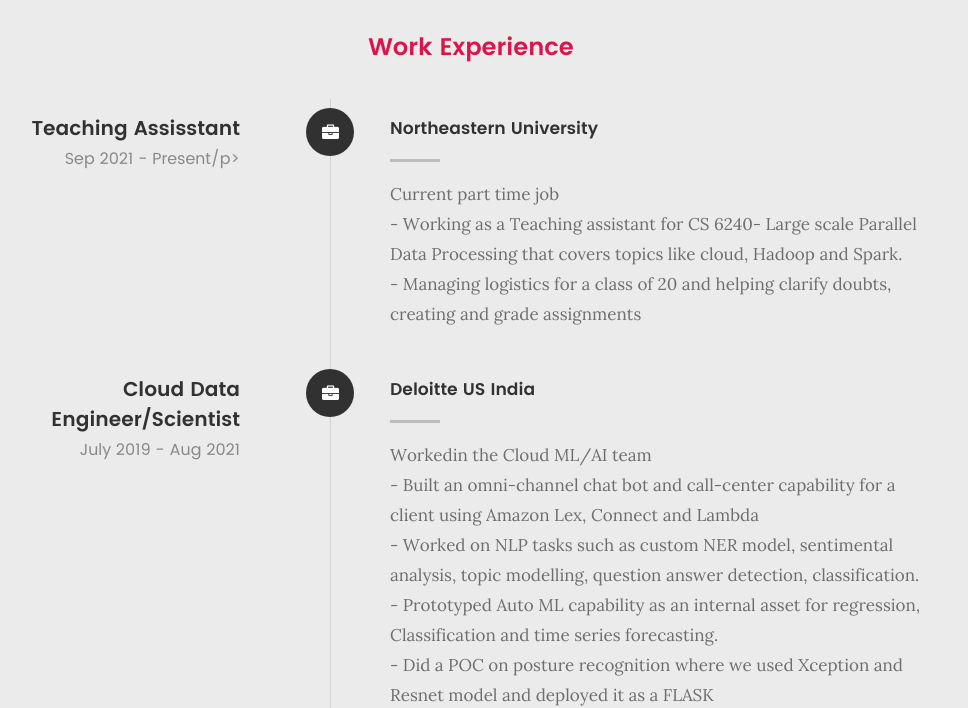
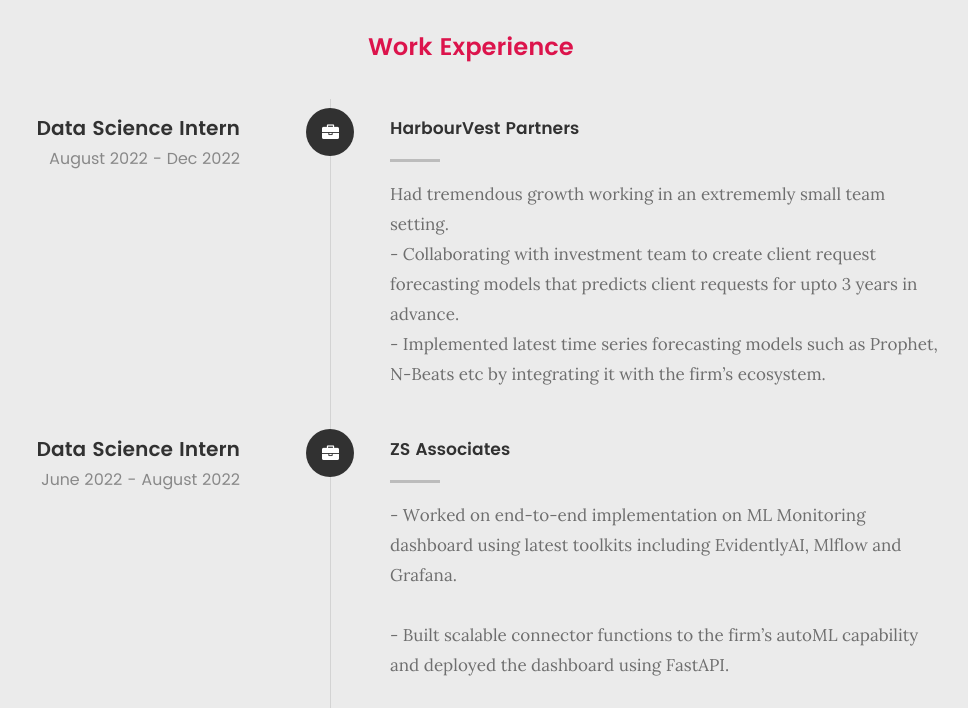
Before and after one commit to niduttnb/niduttnb.github.io, a plain HTML site: page index.html in a window 1280 px wide. Shown: the part 2231-2939 px from the top of the page, without its empty margins (169-1137 px from the left). Drawn offline with Linux system fonts and the light colour scheme; files whose address does not match are found by name.

Commit message:
Update index.html

```diff
--- a/index.html
+++ b/index.html
@@ -193,6 +193,30 @@
    		<div class="col-twelve">
 
    			<div class="timeline-wrap">
+
+				<div class="timeline-block">
+
+	   				<div class="timeline-ico">
+	   					<i class="fa fa-briefcase"></i>
+	   				</div>
+
+	   				<div class="timeline-header">
+	   					<h3>Data Science Intern</h3>
+	   					<p>August 2022 - Dec 2022</p>
+	   				</div>
+
+	   				<div class="timeline-content">
+	   					<h4>HarbourVest Partners</h4>
+	   					<p> Had tremendous growth working in an extrememly small team setting.
+						<br> - Collaborating with investment team to create client request forecasting models that predicts client requests for upto 3 years in advance.
+						<br> - Implemented latest time series forecasting models such as Prophet, N-Beats etc by integrating it with the firm’s ecosystem.
+
+
+	   				</div>
+
+	   			</div>
+
+
    				<div class="timeline-block">
 
 	   				<div class="timeline-ico">
@@ -200,15 +224,14 @@
 	   				</div>
 
 	   				<div class="timeline-header">
-	   					<h3>Teaching Assisstant</h3>
-	   					<p>Sep 2021 - Present/p>
+	   					<h3>Data Science Intern</h3>
+	   					<p>June 2022 - August 2022</p>
 	   				</div>
 
 	   				<div class="timeline-content">
-	   					<h4>Northeastern University</h4>
-	   					<p> Current part time job
-						<br> - Working as a Teaching assistant for CS 6240- Large scale Parallel Data Processing that covers topics like cloud, Hadoop and Spark.
-						<br> - Managing logistics for a class of 20 and helping clarify doubts, creating and grade assignments
+	   					<h4>ZS Associates</h4>
+						<p> - Worked on end-to-end implementation on ML Monitoring dashboard using latest toolkits including EvidentlyAI, Mlflow and Grafana. </p>
+						<p> - Built scalable connector functions to the firm’s autoML capability and deployed the dashboard using FastAPI. </p>
 
 
 	   				</div>
@@ -304,7 +327,7 @@
 
 	   				<div class="timeline-content">
 	   					<h4>Northeastern University</h4>
-	   					<p> GPA: 4.0/4.0 <br>Related subjects: Data Management and processing , Supervised Machine Learning, Unsupervised learning, Natural Language processing</p>
+	   					<p> GPA: 4.0/4.0 <br>Related subjects: Deep Learning , Supervised Machine Learning, Unsupervised learning, Data management and processing</p>
 	   				</div>
 
 	   			</div> <!-- /timeline-block -->
@@ -396,6 +419,22 @@
 
    		<div id="owl-slider" class="owl-carousel services-list">
 
+			<div class="service">
+
+				<span class="icon"><i class="icon-window"></i></span>
+
+				<div class="service-content">
+
+				   <h3><a href =  'https://github.com/niduttnb/Multimodal-Image-Retrieval' style="color: white"><u>Cross-modal query retrieval using Deep Learning</u></a></h3>
+
+				  <p class="desc">Being an interesting blend of computer vision(Resnet) and NLP(DistilBert), it implemented two deep learning based models to retrieve
+					images based on a user text query.
+				   </p>
+
+			   </div>
+		  </div>
+
+
 	      	<div class="service">
 
 	      		<span class="icon"><i class="icon-window"></i></span>
@@ -408,9 +447,9 @@
 	         		</p>
 
 	         	</div>
-	         	</div>
+	        </div>
 
-	         	<div class="service">
+	        <div class="service">
 
 	      		<span class="icon"><i class="icon-window"></i></span>
 	            <div class="service-content">
@@ -422,7 +461,7 @@
 
 	         	</div>
 
-				</div> <!-- /service -->
+			</div> <!-- /service -->
 
 				<div class="service">
 
```
